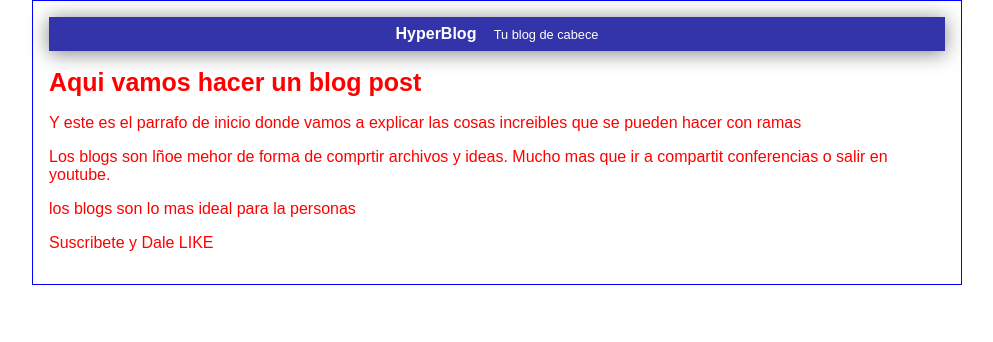
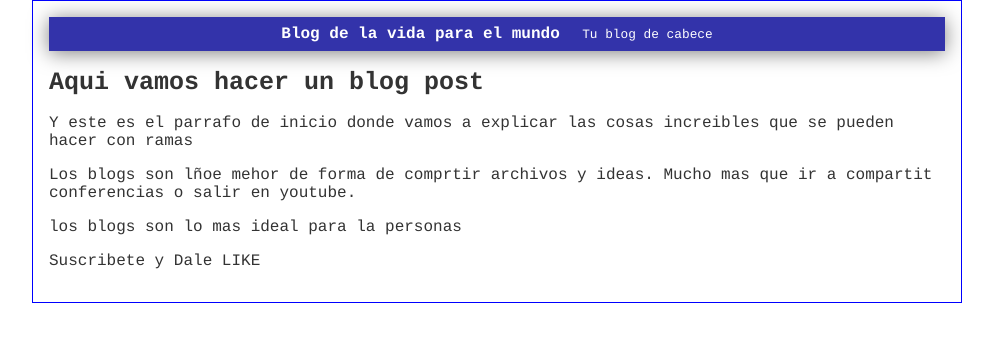
Before and after one commit to sistemasuap/11-03-2020git, a plain HTML site: page index.html in a window 1280 px wide. Shown: the whole page, without its empty margins (143-1136 px from the left). Drawn offline with Linux system fonts and the light colour scheme.

Commit message:
segundo commit

```diff
--- a/css/style.css
+++ b/css/style.css
@@ -1,7 +1,7 @@
 body {
-  color: red;
+  color: #333;
   text-align: center;
-  font-family: arial;
+  font-family: courier;
   font-size: 16px;
   margin: 0;
   padding: 0;
--- a/index.html
+++ b/index.html
@@ -1,13 +1,13 @@
 <head>
     <meta charset="UTF-8" />
     <meta name="viewport" content="width=device-width, initial-scale=1.0" />
-    <title>El titulo de mi Blog 3.0</title>
+    <title>El titulo de mi Blog</title>
     <link rel="stylesheet" href="css/style.css" />
   </head>
   <body>
     <div id="container">
 <div id="cabecera">
-HyperBlog
+Blog de la vida para el mundo
 <span id="tagline">Tu blog de cabece </span>
 </div>
 <div id="post">
```
Also changed, not shown: familia_delapaz.txt (added), nuevo.txt (deleted).
